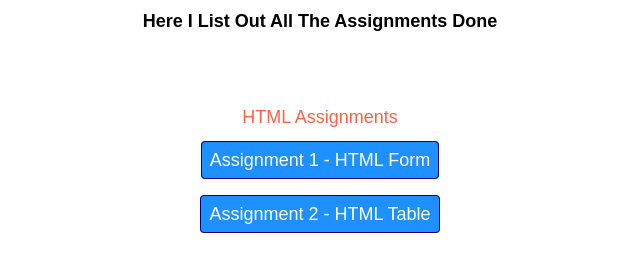
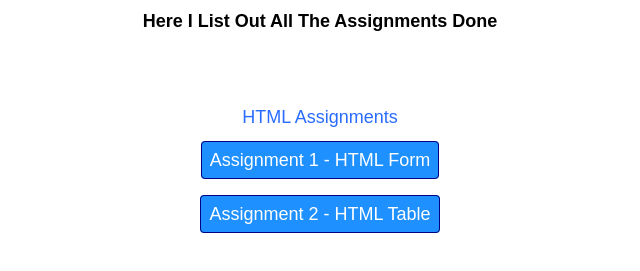
Before and after one commit to pijushkonar/Refreshers, a plain HTML site: page index.html in a window 1280 px wide. Shown: the part 141-412 px from the top of the page, without its empty margins (320-960 px from the left). Drawn offline with Linux system fonts and the light colour scheme.

Commit message:
Updated Index

```diff
--- a/index.html
+++ b/index.html
@@ -23,7 +23,7 @@
 
         p {
             margin-bottom: 1rem;
-            color: tomato;
+            color: rgb(41, 108, 255);
         }
 
         a {
```
